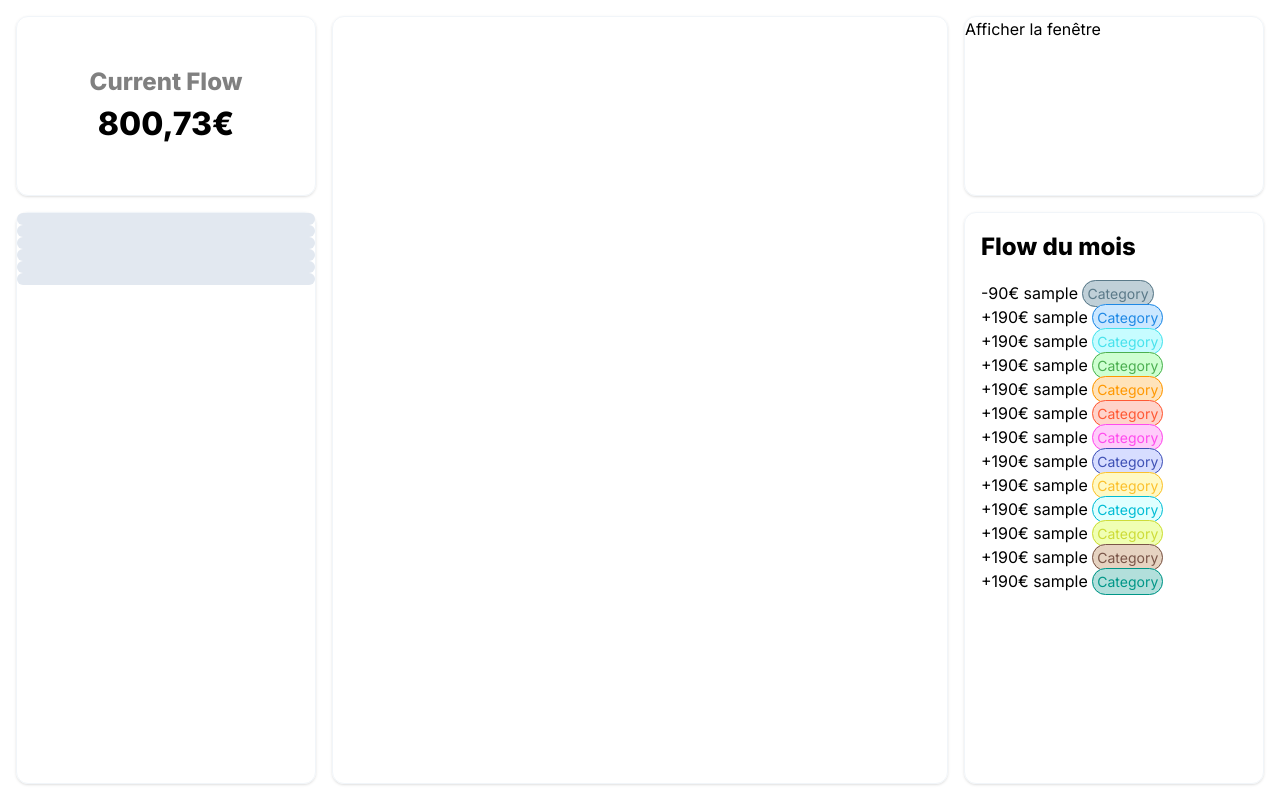
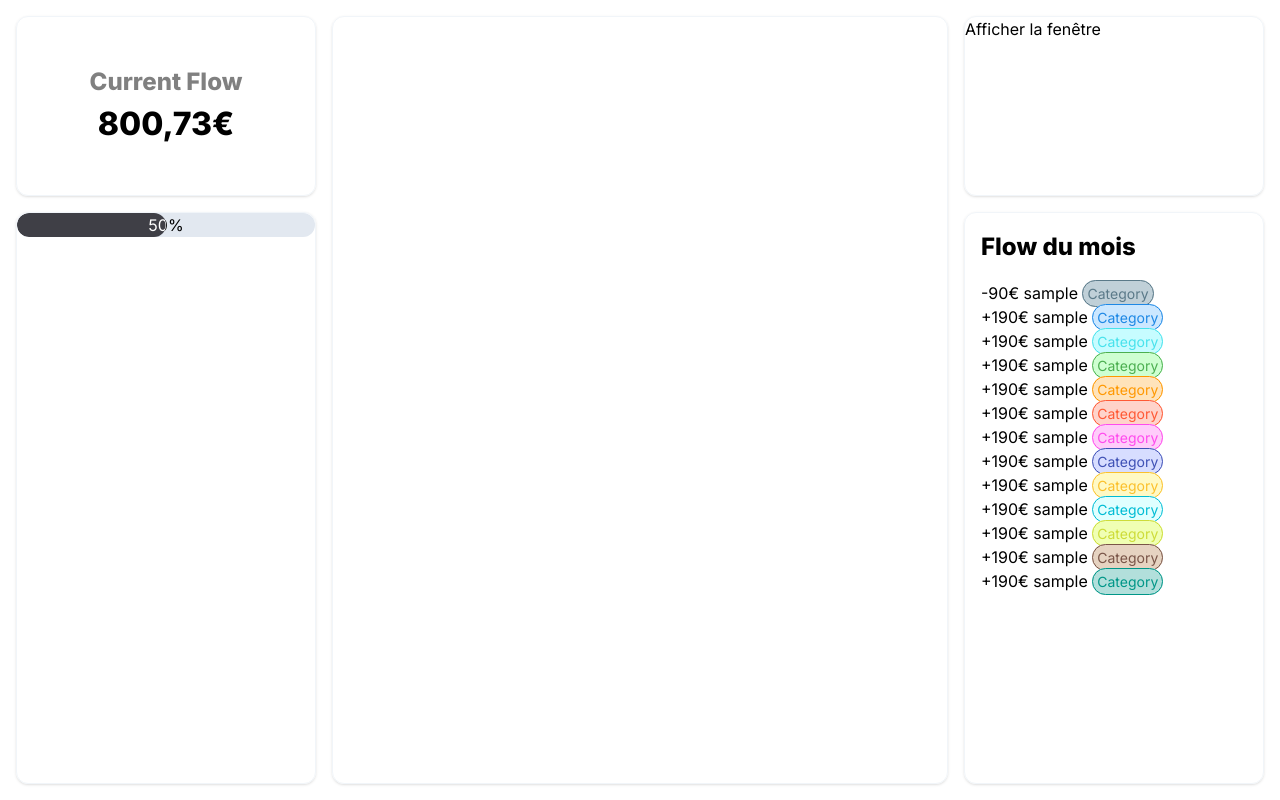
Before and after one commit to Nadran20/Flow, a Next.js app: page /dashboard in a window 1280 px wide. Built offline with nearby package versions, Linux system fonts and the light colour scheme.

Commit message:
dev- add progress bar

```diff
--- a/src/app/dashboard/page.tsx
+++ b/src/app/dashboard/page.tsx
@@ -23,12 +23,7 @@ export default function Page() {
                 </Modal>
             </Box>
             <Box height={9} width={3}>
-                <Progress value={53}></Progress>
-                <Progress value={13}></Progress>
-                <Progress value={1}></Progress>
-                <Progress value={70}></Progress>
-                <Progress value={80}></Progress>
-                <Progress value={100}></Progress>
+                <Progress value={50}></Progress>
             </Box>
             <Box height={9} width={3}>
                 <div className='flex flex-col mt-4 mx-4'>
--- a/src/components/progress/progress.tsx
+++ b/src/components/progress/progress.tsx
@@ -6,15 +6,17 @@ interface ProgressProps {
 }
 
 const Progress: React.FC<ProgressProps> = ({ value, max = 100 }) => {
-    const pourcente: number = (value / max) * 100;
+    const pourcente: number = parseInt(((value / max) * 100).toFixed());
+    const progress: number = 100 - pourcente;
     const style: CSSProperties = {
-        width: `${pourcente}%`,
+        transition: 'clip-path 1s linear',
+        clipPath: `inset(0 ${progress}% 0 0 round 12px)`,
     }
 
     return (
-        <div className="w-full overflow-hidden rounded-xl bg-slate-200 min-h-3">
-            <div className="h-full rounded-xl bg-zinc-700" style={style}>
-            </div>
+        <div className="flex relative overflow-hidden rounded-xl">
+            <div className="absolute flex justify-center items-center inset-x-0 inset-y-0 bg-slate-200">{pourcente}%</div>
+            <div className="flex w-full justify-center items-center bg-zinc-700 text-white" style={style}>{pourcente}%</div>
         </div>
     );
 };
```
